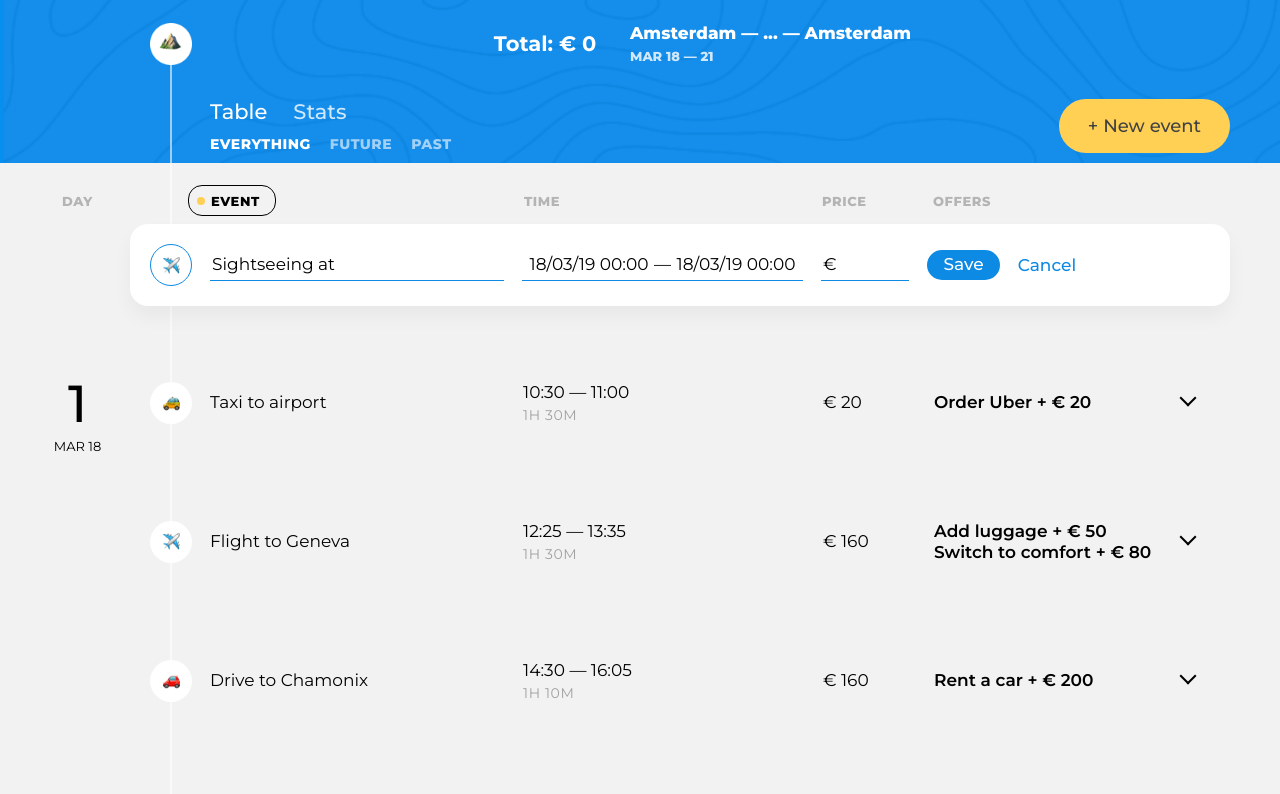
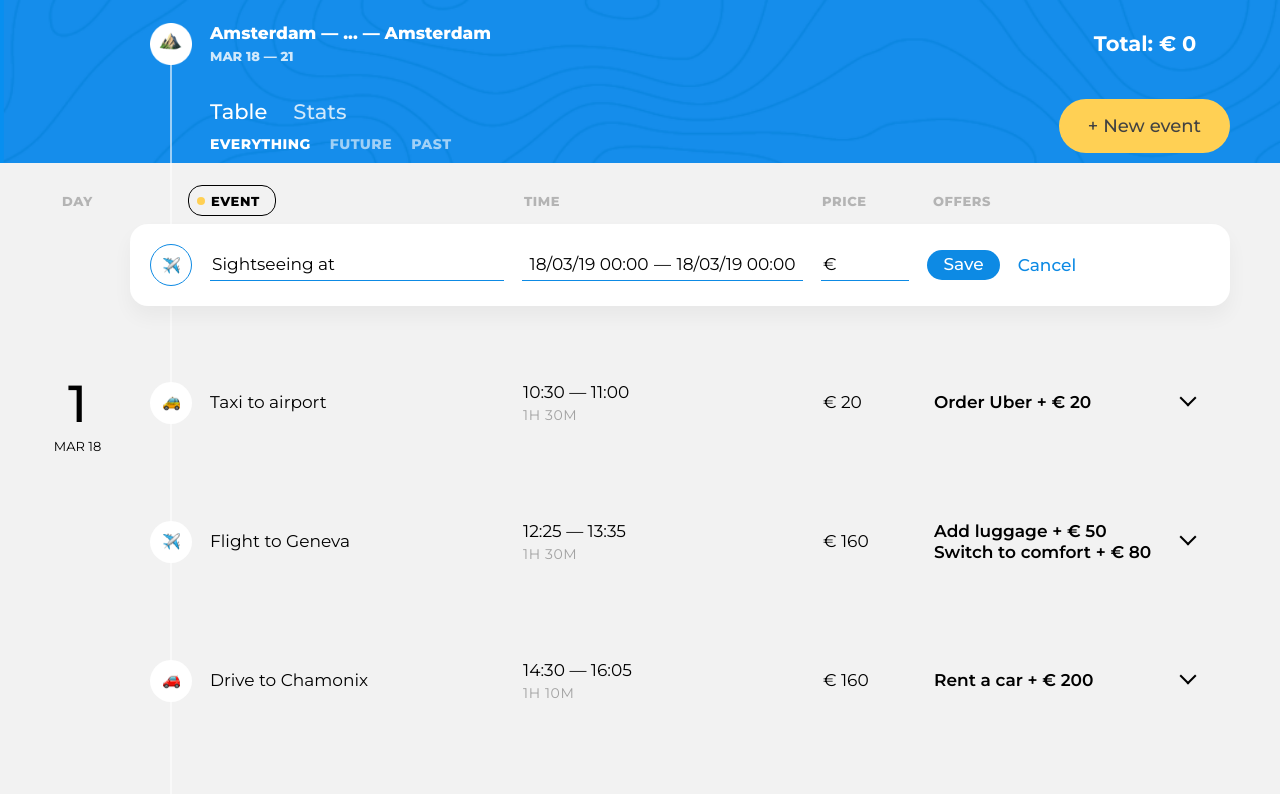
Before and after one commit to Roman-Trukhtanov/197856-big-trip-9, a website built with webpack: page public/index.html in a window 1280 px wide. Shown: the top 794 px of the page. Built offline with nearby package versions, Linux system fonts and the light colour scheme.

Commit message:
Fixes trip-info block

```diff
--- a/public/index.html
+++ b/public/index.html
@@ -16,11 +16,7 @@
         <img class="page-header__logo" src="img/logo.png" width="42" height="42" alt="Trip logo">
 
         <div class="trip-main">
-          <section class="trip-main__trip-info  trip-info">
-            <p class="trip-info__cost">
-              Total: &euro;&nbsp;<span class="trip-info__cost-value">0</span>
-            </p>
-          </section>
+          <section class="trip-main__trip-info  trip-info"></section>
 
           <div class="trip-main__trip-controls  trip-controls">
             <h2 class="visually-hidden">Switch trip view</h2>
--- /dev/null
+++ b/src/components/trip-cost.js
@@ -0,0 +1,5 @@
+export const getTripCostLayout = () => {
+  return `<p class="trip-info__cost">
+    Total: &euro;&nbsp;<span class="trip-info__cost-value">0</span>
+  </p>`.trim();
+};
--- a/src/main.js
+++ b/src/main.js
@@ -1,6 +1,7 @@
 import {renderComponent} from "./utils";
 import {getTabs} from "./components/tabs";
 import {getTripRouteLayout} from "./components/trip-info";
+import {getTripCostLayout} from "./components/trip-cost";
 import {getTripFiltersLayout} from "./components/trip-filters";
 import {getTripSortLayout} from "./components/sorting";
 import {getTripEditLayout} from "./components/trip-edit";
@@ -15,6 +16,7 @@ const eventsContainer = document.querySelector(`.trip-events`);
 const initApp = () => {
   renderComponent(controlsContainer, getTabs());
   renderComponent(tripInfoContainer, getTripRouteLayout());
+  renderComponent(tripInfoContainer, getTripCostLayout());
   renderComponent(controlsContainer, getTripFiltersLayout());
   renderComponent(eventsContainer, getTripSortLayout());
   renderComponent(eventsContainer, getTripEditLayout());
```
